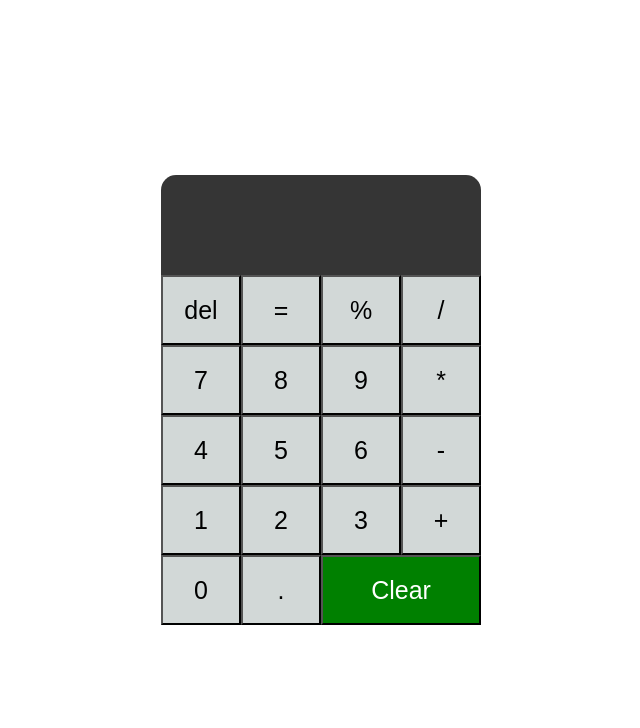
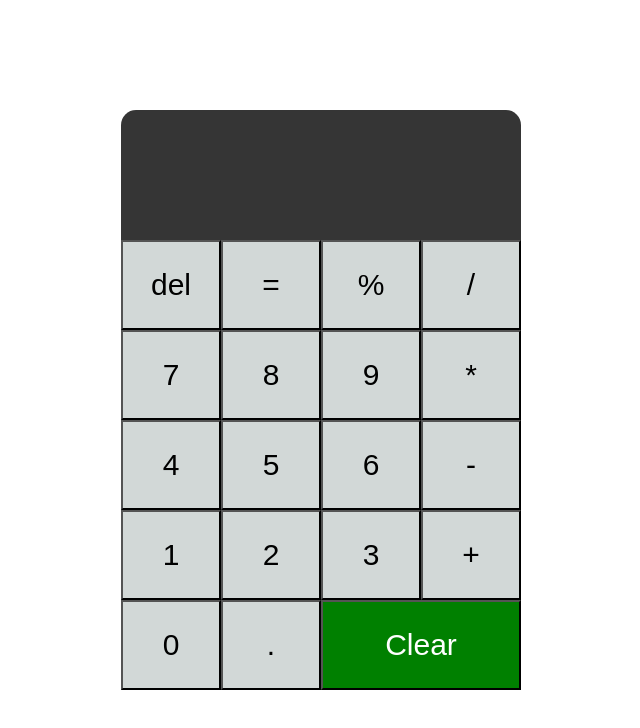
Before and after one commit to vinayjain2408/Calculater-with-Reactjs, a React (Create React App) app: page / in a window 1280 px wide. Shown: the top 728 px of the page, without its empty margins (319-959 px from the left). Built offline with nearby package versions, Linux system fonts and the light colour scheme.

Commit message:
update CSS

```diff
--- a/src/App.css
+++ b/src/App.css
@@ -15,31 +15,31 @@
 
 .clear{
   background-color: green;
-  height: 70px;
-  width: 160px;
+  height: 90px;
+  width: 200px;
   color: #fff;
 }
 button{
-  height: 70px;
-  width: 80px;
+  height: 90px;
+  width: 100px;
   /* background-color: rgba(0, 0, 0, 0.791); */
   background-color: rgba(90,110,107,0.27);
   /* color: #fff; */
-  font-size: 25px;
+  font-size: 30px;
 }
 button:hover{
   background-color: rgba(0, 0, 0, 0.792);
   color: #fff;
 }
 .space{
-  height: 100px;
-  width: 320px;
+  height: 130px;
+  width: 400px;
   background-color: rgba(0, 0, 0, 0.791);
   color: #fff;
   border-radius: 15px 15px 0 0;
 }
 .space p{
-  font-size: 30px;
+  font-size: 35px;
   padding-left: 10px;
   padding-top: 10px;
   /* background-color: rgba(0, 0, 0, 0.791); */
```
